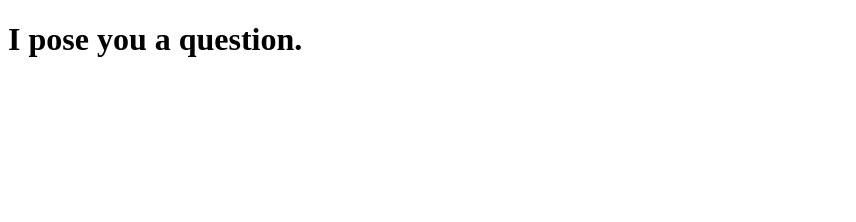
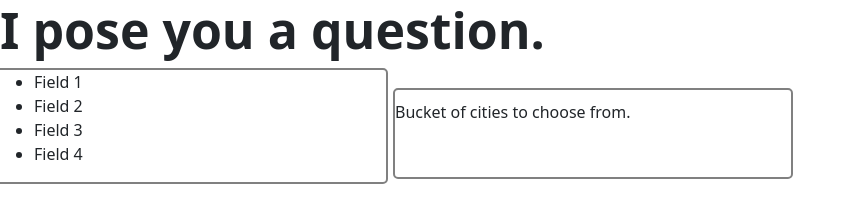
Before and after one commit to Phainepy/Listerine, a plain HTML site: page index.html in a window 1280 px wide. Shown: the whole page, without its empty margins (0-856 px from the left). Drawn offline with nearby package versions, Linux system fonts and the light colour scheme.

Commit message:
Fleshing out HTML. Added Boostsrap, Axios, and CSS

```diff
--- a/index.html
+++ b/index.html
@@ -4,9 +4,41 @@
     <meta charset="UTF-8">
     <meta http-equiv="X-UA-Compatible" content="IE=edge">
     <meta name="viewport" content="width=device-width, initial-scale=1.0">
-    <title>Document</title>
+    <title>Listerine</title>
+    <link href="https://cdn.jsdelivr.net/npm/bootstrap@5.2.0/dist/css/bootstrap.min.css" rel="stylesheet" integrity="sha384-gH2yIJqKdNHPEq0n4Mqa/HGKIhSkIHeL5AyhkYV8i59U5AR6csBvApHHNl/vI1Bx" crossorigin="anonymous">
+    <script src="https://unpkg.com/axios/dist/axios.min.js"></script>
+    <link rel="stylesheet" type="text/css" href="src/styles.css">
 </head>
 <body>
-    <h1>I pose you a question.</h1>
+    <div class="row">
+        <div class="question col">
+            <h1>I pose you a question.</h1>
+        </div>
+    </div>
+    <div class="row">
+        <div class= "leftbucket col-6" >
+            <ul>
+            <li>
+                Field 1
+            </li>
+            <li>
+                Field 2
+            </li>
+            <li>
+                Field 3
+            </li>
+            <li>
+                Field 4
+            </li>
+        </ul>
+        </div>
+        <div class="rightbucket col-6">
+            <p>
+                Bucket of cities to choose from.
+            </p>
+        </div>
+    </div>
+
+    <script src="src/script.js"></script>
 </body>
 </html>
--- /dev/null
+++ b/src/styles.css
@@ -0,0 +1,22 @@
+h1 {
+font-weight:700;
+font-size: 50px;
+}
+
+.question {
+    max-width: 800px;
+}
+
+.leftbucket {
+border: 2px solid gray;
+border-radius: 5px;
+max-width: 400px
+}
+
+.rightbucket {
+border: 2px solid gray;
+border-radius: 5px;
+max-width: 400px;
+margin: 20px 5px 5px 5px;
+padding: 10px 0px 10px 0px;
+}
```
Also changed, not shown: src/script.js (added).
